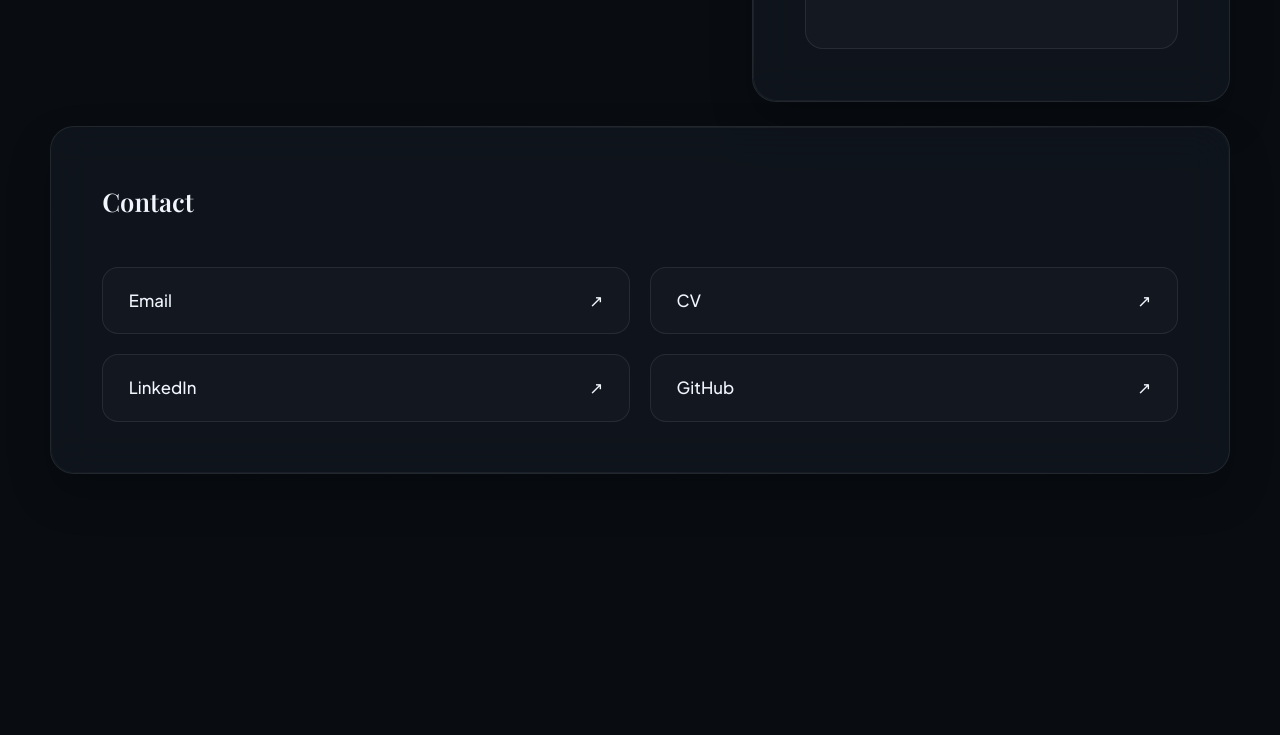
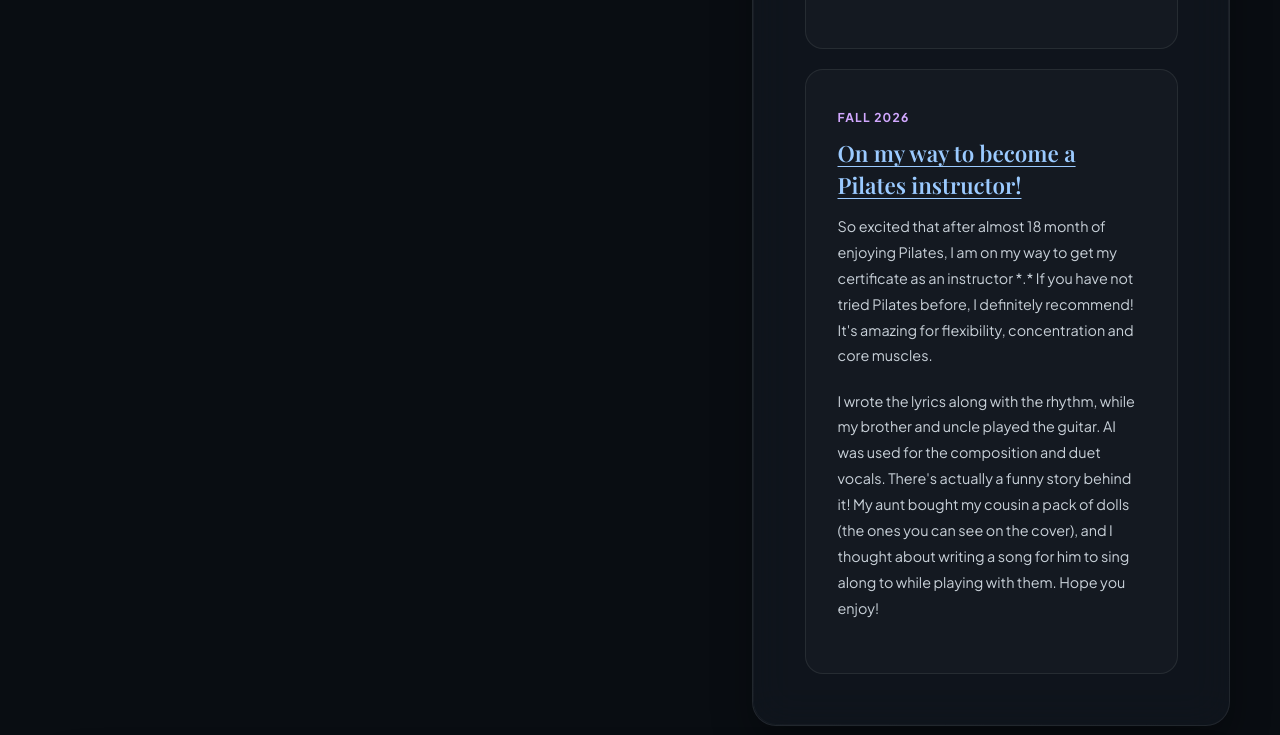
Before and after one commit to GolsaCodes/GolsaCodes.github.io, a plain HTML site: page index.html in a window 1280 px wide. Shown: the part 5925-6660 px from the top of the page. Before the commit the page ends 6479 px from the top, so only its background shows below. Drawn offline with nearby package versions, Linux system fonts and the light colour scheme; a web font is replaced by a local one.

Commit message:
Update index.html

```diff
--- a/index.html
+++ b/index.html
@@ -588,6 +588,36 @@ Python" and "Introduction to Deep Learning with PyTorch" courses on DataCamp! I
       </div>
 
     </article>
+    <article class="presentation-card">
+
+      <div class="presentation-content">
+
+        <span class="presentation-date">Fall 2026</span>
+
+        <h3>
+          <a href="https://soundcloud.com/golsa-367698442/barsams-farm?c=1&p=a&si=39ee426f55b94bf999c708e1421b6012"
+             target="_blank"
+             rel="noopener noreferrer">
+On my way to become a Pilates instructor!
+          </a>
+        </h3>
+
+        <p class="presentation-description">
+          So excited that after almost 18 month of enjoying Pilates, I am on my way to get my certificate as an instructor *.*
+          If you have not tried Pilates before, I definitely recommend! It's amazing for flexibility, concentration and core muscles.
+        </p>
+
+        <p class="presentation-description">
+          I wrote the lyrics along with the rhythm, while my brother and uncle played the guitar. AI was used for the composition and duet vocals.
+
+          There's actually a funny story behind it! My aunt bought my cousin a pack of dolls (the ones you can see on the cover), and I thought about writing a song for him to sing along to while playing with them.
+
+          Hope you enjoy!
+        </p>
+
+      </div>
+
+    </article>
 
   </div>
 </section>
```
